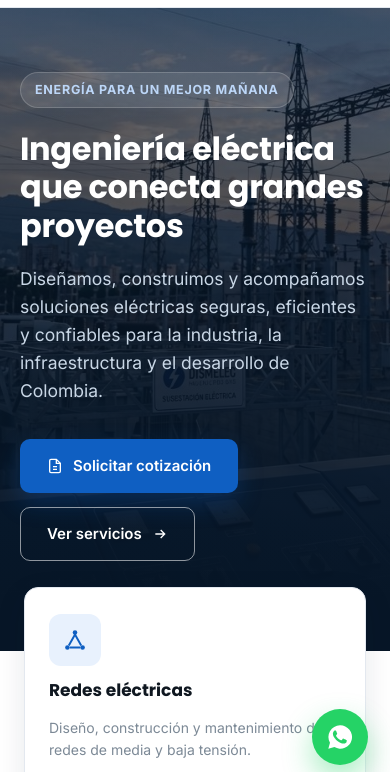
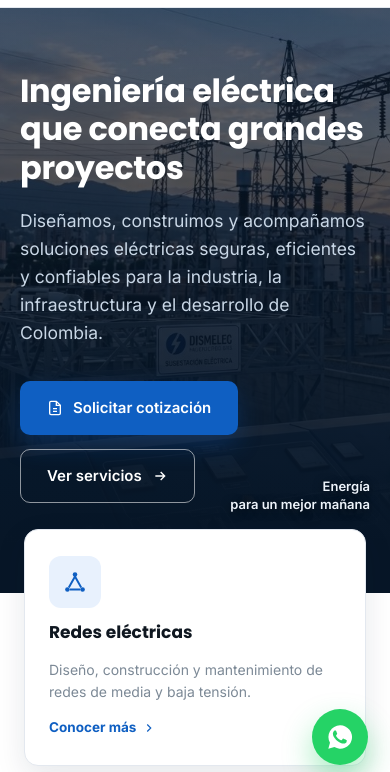
Before and after one commit to juancamiloquinteroj-design/Pagina-Web-Dismelec, a plain HTML site: page index.html in a window 390 px wide. Shown: the part 57-829 px from the top of the page. Drawn offline with Linux system fonts and the light colour scheme.

Commit message:
Mueve "Energia para un mejor mañana" a la esquina inferior derecha
Pedido explicito (flecha en captura): antes estaba como badge arriba
del titulo, ahora va en la esquina inferior derecha sobre la foto --
igual que en la imagen de referencia original que mando el usuario al
pedir el sitio.

Bug real encontrado y corregido en el mismo cambio: en mobile el texto
quedaba cortado detras de la tarjeta blanca de "Redes electricas" (el
feature-strip se monta 64px sobre el hero). El primer intento de fix
no se vio porque puse la media query ANTES de la regla base en el
archivo -- con la misma especificidad, la regla sin media query que
viene despues en el CSS gana igual, sin importar que la media query
matchee. Reordenado.

Co-Authored-By: Claude Sonnet 5 <noreply@anthropic.com>

```diff
--- a/assets/css/style.css
+++ b/assets/css/style.css
@@ -184,11 +184,22 @@ button{font:inherit}
    partes iguales a los 2 lados) -- por eso el padding de arriba solo NO
    alcanzaba para pegar el texto al borde, seguía viéndose centrado. */
 .hero .container{max-width:none;margin:0;width:100%;padding-left:clamp(20px,3vw,48px);padding-right:24px}
-.hero-tag{
-  display:inline-flex;align-items:center;gap:8px;padding:7px 14px;border-radius:999px;
-  background:rgba(255,255,255,.1);border:1px solid rgba(255,255,255,.18);
-  font-size:12.5px;font-weight:700;letter-spacing:.06em;text-transform:uppercase;color:#bcd6f7;
-  margin-bottom:22px;
+/* Pedido explícito (marcado con flecha en captura): el rótulo va en la
+   esquina inferior derecha, sobre la foto -- como en la imagen de
+   referencia original -- no como badge arriba del título. */
+.hero-tag-corner{
+  position:absolute;z-index:2;right:clamp(20px,3vw,48px);bottom:26px;
+  color:#eef4fb;font-size:13px;font-weight:600;line-height:1.35;text-align:right;
+  text-shadow:0 2px 10px rgba(0,0,0,.55);
+}
+/* Va DESPUÉS de la regla base a propósito -- misma especificidad, y una
+   media query antes en el archivo NO gana si la regla sin media query
+   viene después (error real: la puse antes la primera vez y el "fix" no
+   se veía). Las tarjetas de servicio (feature-strip) se montan 64px
+   sobre el hero -- en mobile el hero es más bajo y esa franja tapaba el
+   rótulo, quedaba cortado detrás de la tarjeta blanca. */
+@media (max-width:960px){
+  .hero-tag-corner{bottom:80px}
 }
 .hero h1{font-size:clamp(32px,4.6vw,52px);color:#fff;margin-bottom:20px;letter-spacing:-.01em}
 .hero p.lead{font-size:17.5px;color:#c9d7e6;max-width:560px;margin-bottom:34px}
--- a/index.html
+++ b/index.html
@@ -41,9 +41,9 @@
 <!-- ==================== HERO ==================== -->
 <section class="hero">
   <div class="hero-photo" style="background-image:url('assets/img/foto-portada.jpg')"></div>
+  <div class="hero-tag-corner">Energía<br>para un mejor mañana</div>
   <div class="container">
     <div class="hero-inner">
-      <span class="hero-tag">Energía para un mejor mañana</span>
       <h1>Ingeniería eléctrica que conecta grandes proyectos</h1>
       <p class="lead">Diseñamos, construimos y acompañamos soluciones eléctricas seguras, eficientes y confiables para la industria, la infraestructura y el desarrollo de Colombia.</p>
       <div class="hero-actions">
```
